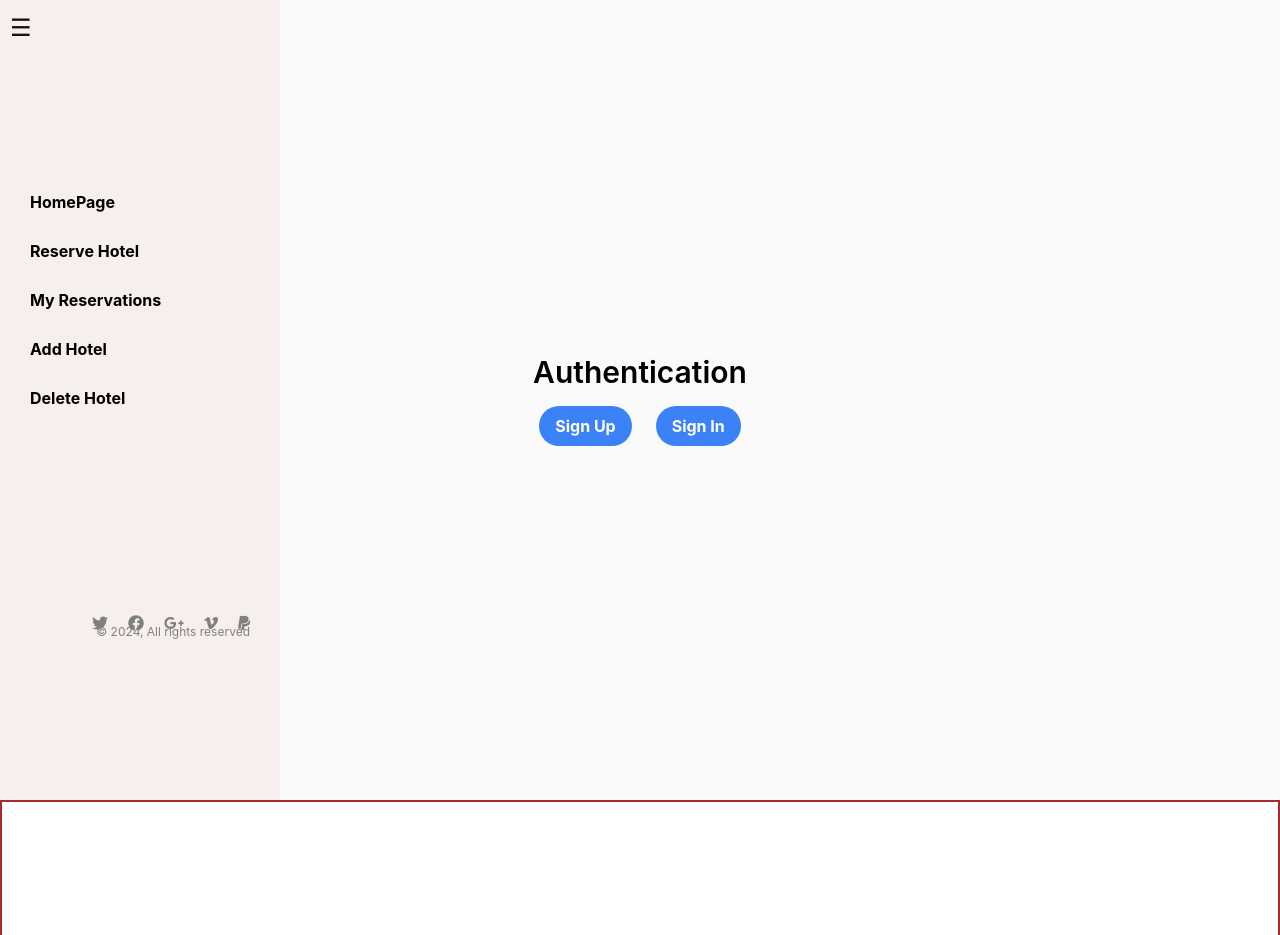
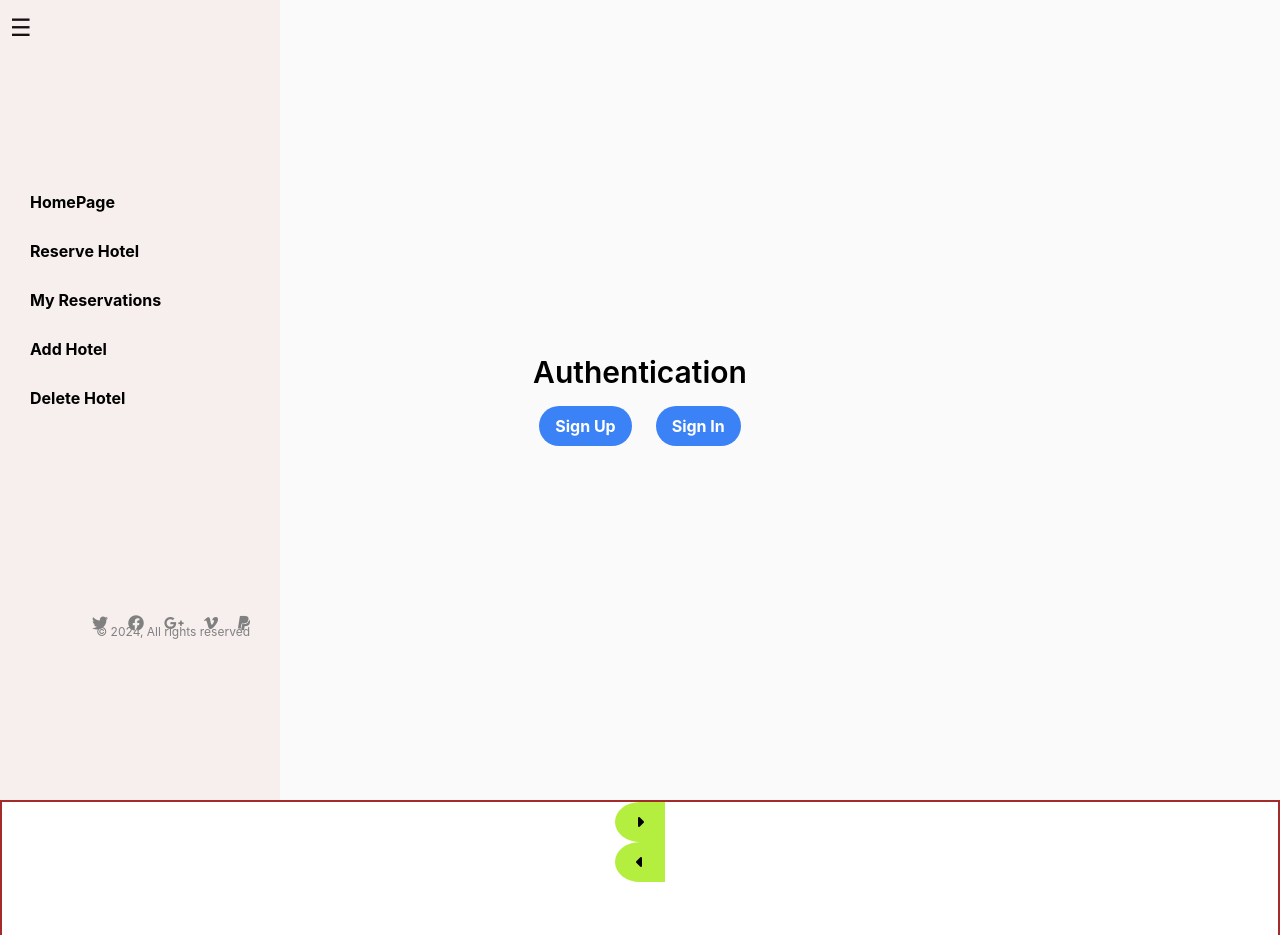
Before and after one commit to paulshaun-kdtk/Hotel-Booking, a React (Create React App) app in the folder frontend-react-app/: page / in a window 1280 px wide. Shown: the top 935 px of the page. Built offline with nearby package versions, Linux system fonts and the light colour scheme; a web font is replaced by a local one.

Commit message:
make forward and backward buttons

```diff
--- a/frontend-react-app/src/App.css
+++ b/frontend-react-app/src/App.css
@@ -43,7 +43,7 @@
 
 
 .nav-list-container li.active {
-  background-color: rgb(180, 238, 63);;
+  background-color: rgb(180, 238, 63);
 }
 
 .icons-container{
@@ -87,7 +87,7 @@
   justify-content: center;
   align-items: center;
   position: relative;
-  top: 3em;
+  top: 2em;
   left: 2em;
   font-size: 40px;
   font-weight: bolder;
@@ -100,8 +100,40 @@
   align-items: center;
   position: relative;
   color: grey;
-  top: 6.5em;
+  top: 4.5em;
   left: 4.5em;
   font-size: 17px;
   width: 100%;
 }
+
+.forward-button-container{
+  display: flex;
+  justify-content: center;
+  align-items: center;
+  width: 50px;
+  background-color: rgb(180, 238, 63);
+  height: 40px;
+  border-top-left-radius: 100%;
+  border-bottom-left-radius: 100%;
+  cursor: pointer;
+}
+
+.forward-button-container i:hover{
+  font-size: 20px;
+}
+
+.back-button-container{
+  display: flex;
+  justify-content: center;
+  align-items: center;
+  width: 50px;
+  background-color: rgb(180, 238, 63);
+  height: 40px;
+  border-top-left-radius: 100%;
+  border-bottom-left-radius: 100%;
+  cursor: pointer;
+}
+
+.back-button-container i:hover{
+  font-size: 20px;
+}
--- /dev/null
+++ b/frontend-react-app/src/components/BackButton.jsx
@@ -0,0 +1,14 @@
+import React from "react";
+
+const BackButton = () => {
+
+   return (
+       <>
+          <div className="back-button-container">
+          <i class="fa fa-caret-left" aria-hidden="true"></i>
+          </div>
+       </>
+   )
+}
+
+export default BackButton;
--- /dev/null
+++ b/frontend-react-app/src/components/ForwardButton.jsx
@@ -0,0 +1,14 @@
+import React from "react";
+
+const ForwardButton = () => {
+
+   return (
+
+          <div className="forward-button-container">
+          <i class="fa fa-caret-right" aria-hidden="true"></i>
+          </div>
+
+   )
+}
+
+export default ForwardButton;
--- a/frontend-react-app/src/components/Hompage.jsx
+++ b/frontend-react-app/src/components/Hompage.jsx
@@ -1,5 +1,7 @@
 import React, { useState } from 'react';
 import Navbar from './Navbar';
+import ForwardButton from './ForwardButton';
+import BackButton from './BackButton';
 
 
 const Homepage = () => {
@@ -7,7 +9,10 @@ const Homepage = () => {
   return (
     <>
      <Navbar />
+
      <div className="homepage-container">
+      <ForwardButton />
+      <BackButton />
         <h1>Latest Hotels</h1>
         <p>Please select a hotel</p>
      </div>
```
